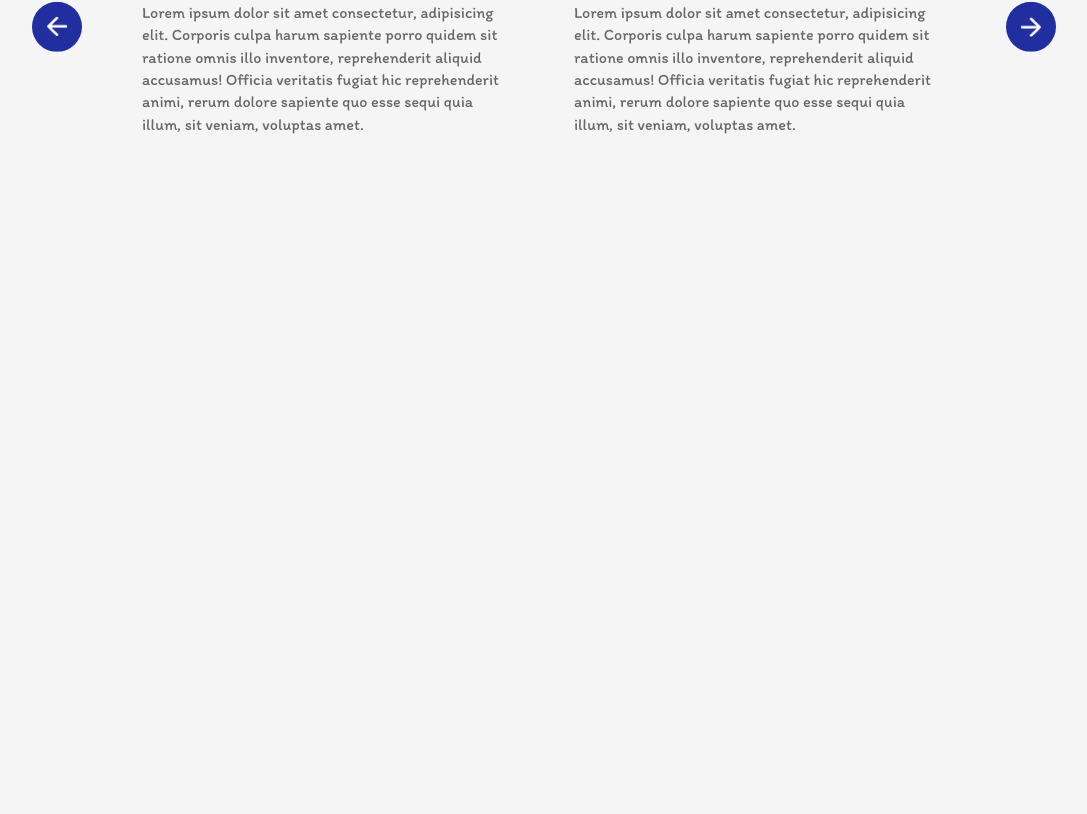
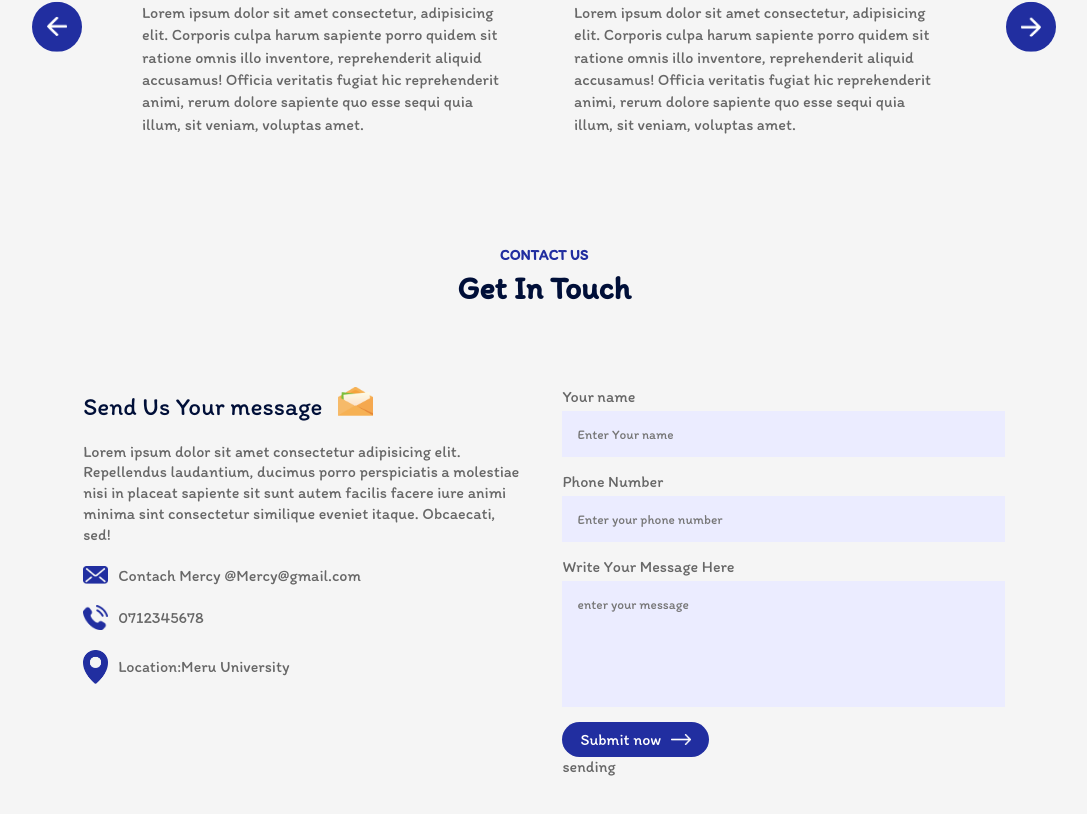
Before and after one commit to mercy-rotich/responsive_website, a React (Vite) app: page / in a window 1280 px wide. Shown: the part 2673-3487 px from the top of the page, without its empty margins (96-1183 px from the left). Before the commit the page ends 2919 px from the top, so only its background shows below. Built offline with nearby package versions, Linux system fonts and the light colour scheme.

Commit message:
created the contact secton

```diff
--- a/src/App.jsx
+++ b/src/App.jsx
@@ -7,6 +7,7 @@ import About from './Components/About/About'
 import { BrowserRouter } from 'react-router-dom'
 import Campus from './Components/Campus/Campus'
 import Testimonials from './Components/Testimonials/Testimonials'
+import Contact from './Components/Contact/Contact'
 
 const App = () => {
   return (
@@ -23,6 +24,8 @@ const App = () => {
 <Campus/>
 <Title subTitle='Testimonials' title='What Students Says'/>
 <Testimonials/>
+<Title subTitle='contact us' title='Get In Touch'/>
+<Contact/>
 
 </div>
 
--- /dev/null
+++ b/src/Components/Contact/Contact.css
@@ -0,0 +1,47 @@
+.contact{
+    margin: 80px auto;
+    max-width: 90%;
+    display: flex;
+    align-content: center;
+    justify-content: space-between;
+}
+
+.contact-col{
+    flex-basis: 48%;
+    color: #676767;
+}
+.contact-col h3{
+    color: #000f38;
+    font-weight: 500;
+    font-size: 25px;
+    align-items: center;
+    margin-bottom: 20px;
+}
+.contact-col h3 img{
+    width: 35px;
+    margin-left: 10px;
+}
+.contact-col p{
+    max-width: 450px;
+    line-height: 1.3;
+}
+.contact-col ul li{
+    display: flex;
+    margin: 20px 0;
+    align-items: center;
+}
+.contact-col ul li img{
+    width: 25px;
+    margin-right: 10px;
+}
+.contact form input,.contact form textarea{
+    display: block;
+    width: 100%;
+    padding: 15px;
+    border: 0;
+    outline: 0;
+    margin-bottom: 15px;
+    margin-top: 5px;
+    resize: none;
+    background: #ebecff;
+}
--- /dev/null
+++ b/src/Components/Contact/Contact.jsx
@@ -0,0 +1,38 @@
+import React from 'react'
+import './Contact.css'
+import msg_icon from '../../assets/msg-icon.png'
+import mail_icon from '../../assets/mail-icon.png'
+import phone_icon from '../../assets/phone-icon.png'
+import location_icon from '../../assets/location-icon.png'
+import white_arrow from '../../assets/white-arrow.png'
+
+
+const Contact = () => {
+  return (
+    <div className='contact'>
+        <div className="contact-col">
+            <h3>Send Us Your message <img src={msg_icon} alt="" /></h3>
+            <p>Lorem ipsum dolor sit amet consectetur adipisicing elit. Repellendus laudantium, ducimus porro perspiciatis a molestiae nisi in placeat sapiente sit sunt autem facilis facere iure animi minima sint consectetur similique eveniet itaque. Obcaecati, sed!</p>
+            <ul>
+                <li><img src={mail_icon} alt="" />Contach Mercy @Mercy@gmail.com</li>
+                <li><img src={phone_icon} alt="" />0712345678</li>
+                <li><img src={location_icon} alt="" />Location:Meru University</li>
+            </ul>
+        </div>
+        <div className="contact-col">
+            <form action>
+                <label>Your name</label>
+                <input type="text" name='' placeholder='Enter Your name' required/>
+                <label>Phone Number</label>
+                <input type="tel" name="phone" placeholder='Enter your phone number' required/>
+                <label>Write Your Message Here</label>
+               <textarea name="message" id="" rows="6" placeholder='enter your message' required></textarea>
+               <button type="submit" className='btn dark-btn'> Submit now <img src={white_arrow} alt="" /></button>
+            </form>
+            <span>sending</span>
+        </div>
+    </div>
+  )
+}
+
+export default Contact
```
